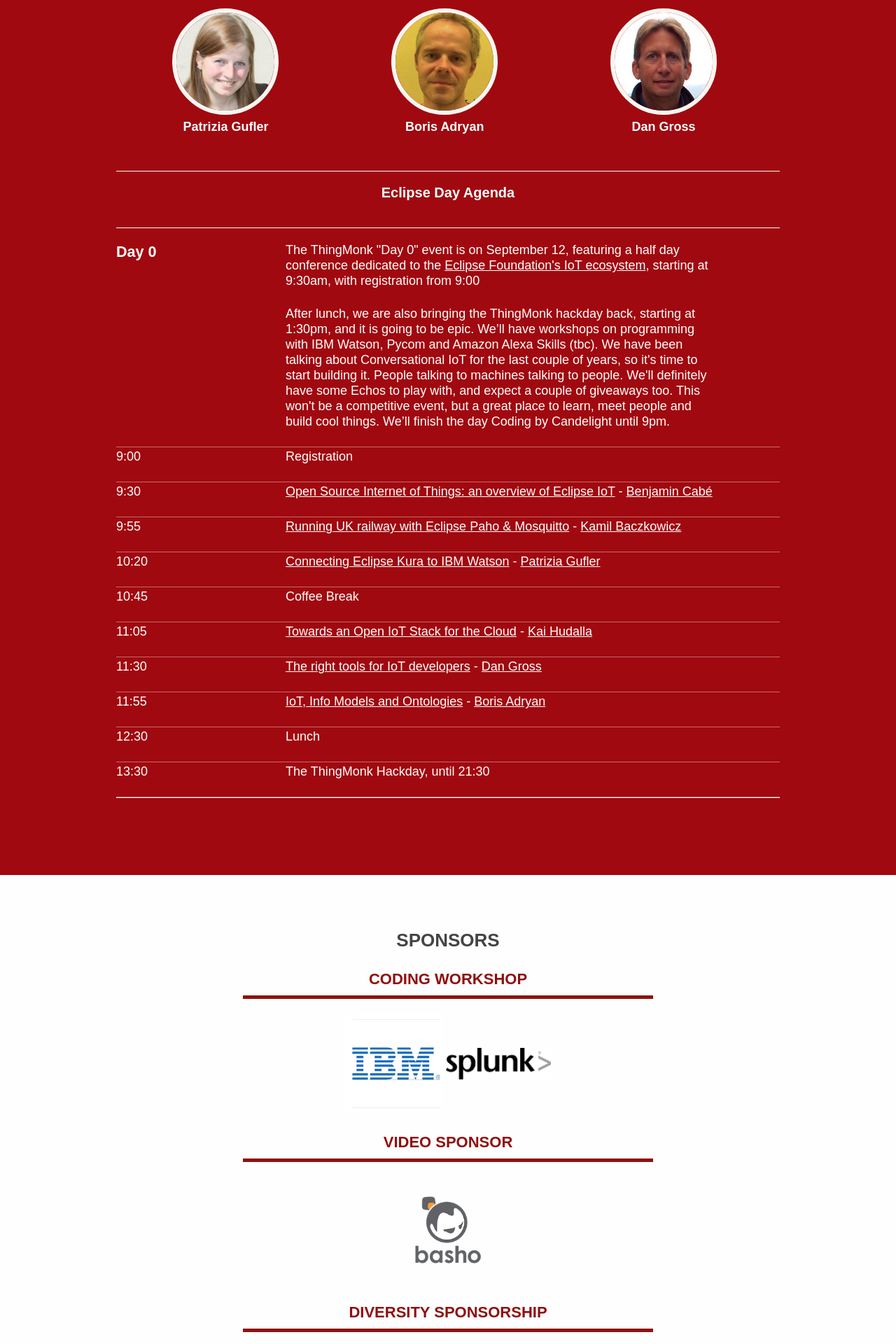
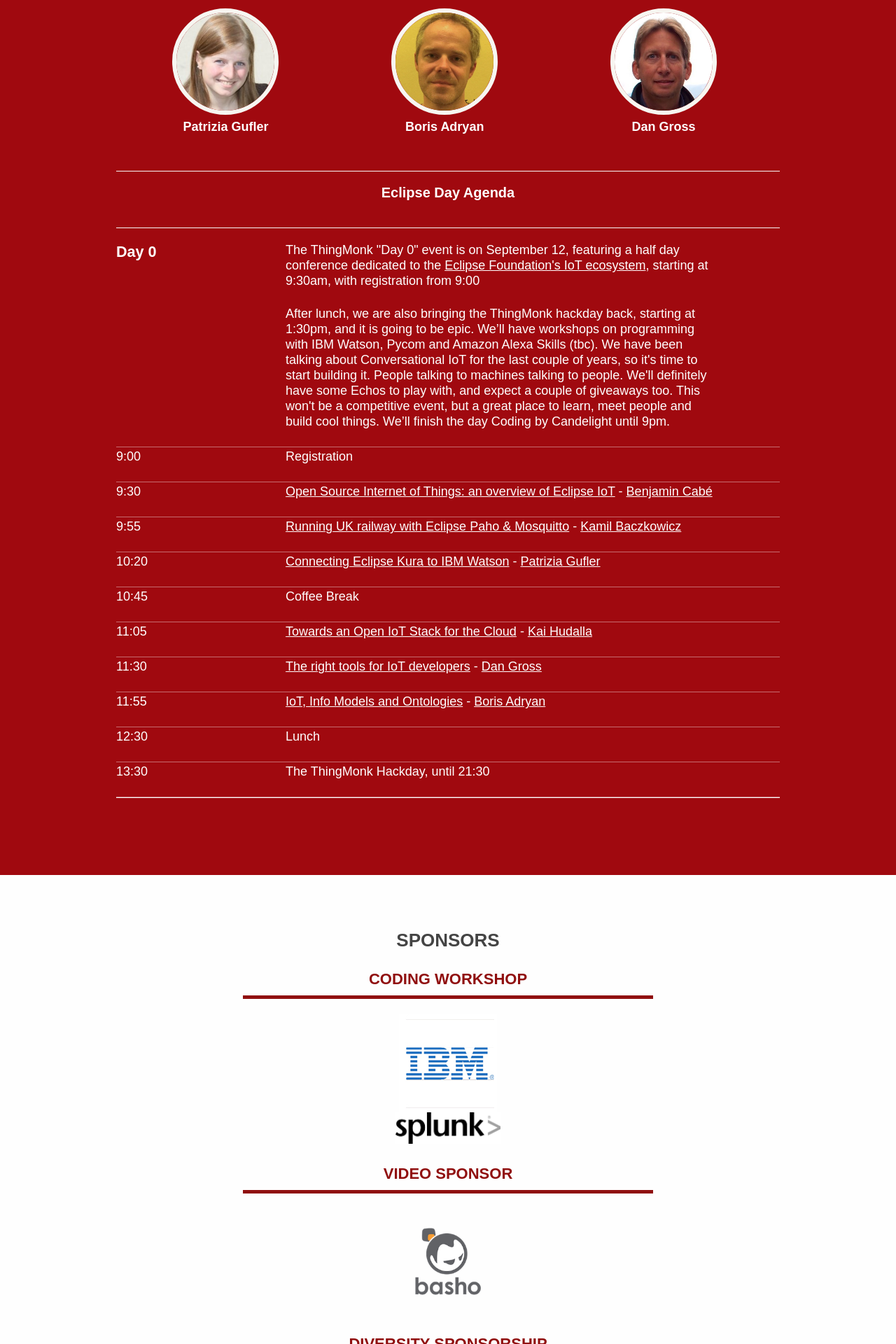
Before and after one commit to thingmonk/thingmonk.github.io, a Jekyll site: the page built from index.html, in a window 1280 px wide. Shown: the part 4480-6400 px from the top of the page at 70% size. Built offline with Jekyll 4.4.1, drawn with Linux system fonts in a browser that asks for light colours.

Commit message:
Sponsor formatting

```diff
--- a/index.html
+++ b/index.html
@@ -163,7 +163,7 @@
       <div class="l-sponsors__sponsor">
       <h4>Coding WorkShop</h4>
       {% for sponsor in site.data.cw_sponsors %}
-      <div class="l-sponsors__logo"><a href="http://{{ sponsor.url }}" taget="_blank"><img src="/imgs/sponsors/{{ sponsor.image }}"></a></div>
+      <div class="l-sponsors__logo"><a href="http://{{ sponsor.url }}" taget="_blank"><img src="/imgs/sponsors/{{ sponsor.image }}"></a></div> <br />
       {% endfor %}
       </div>
       <!-- <h4>Evening Party Sponsor</h4> -->
```
